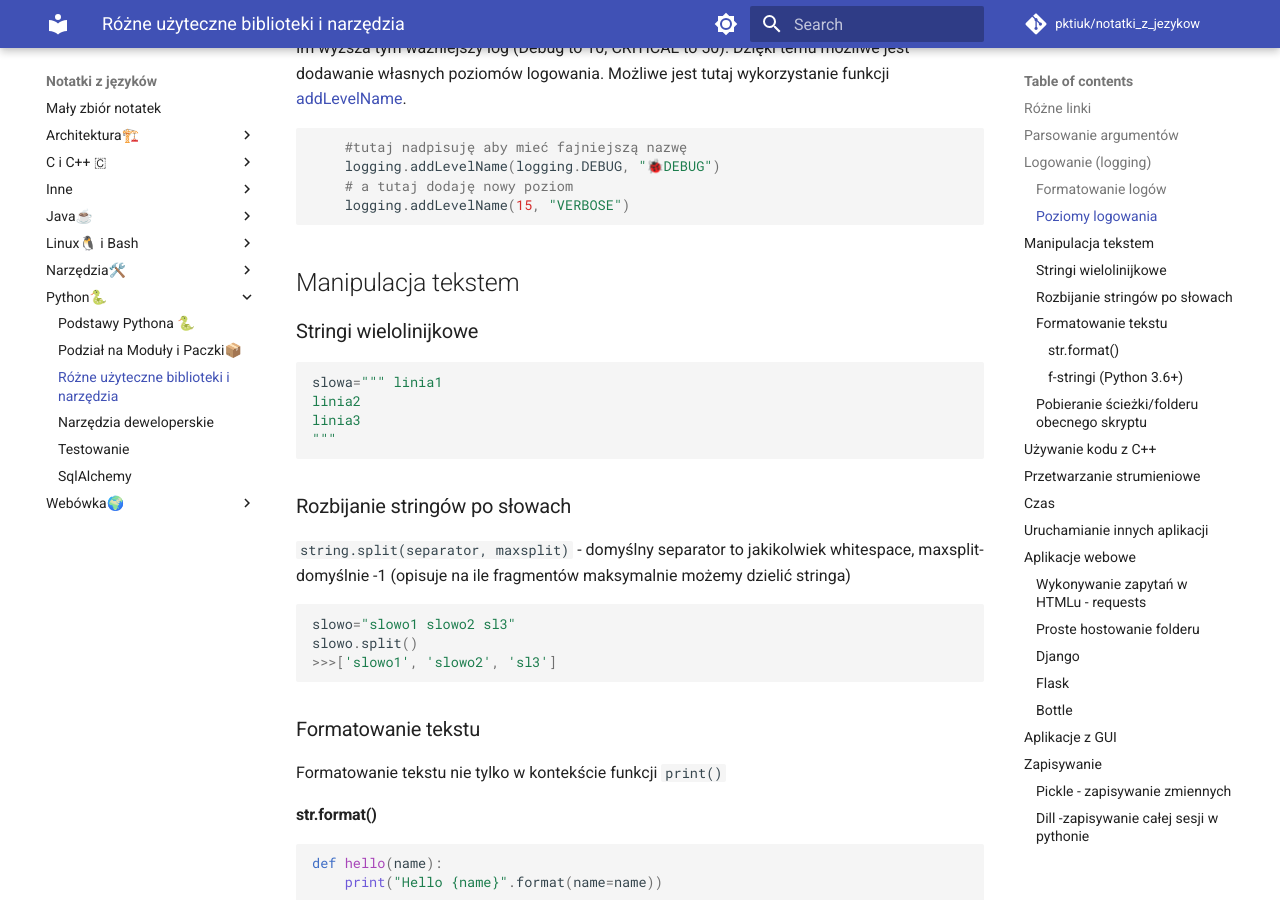
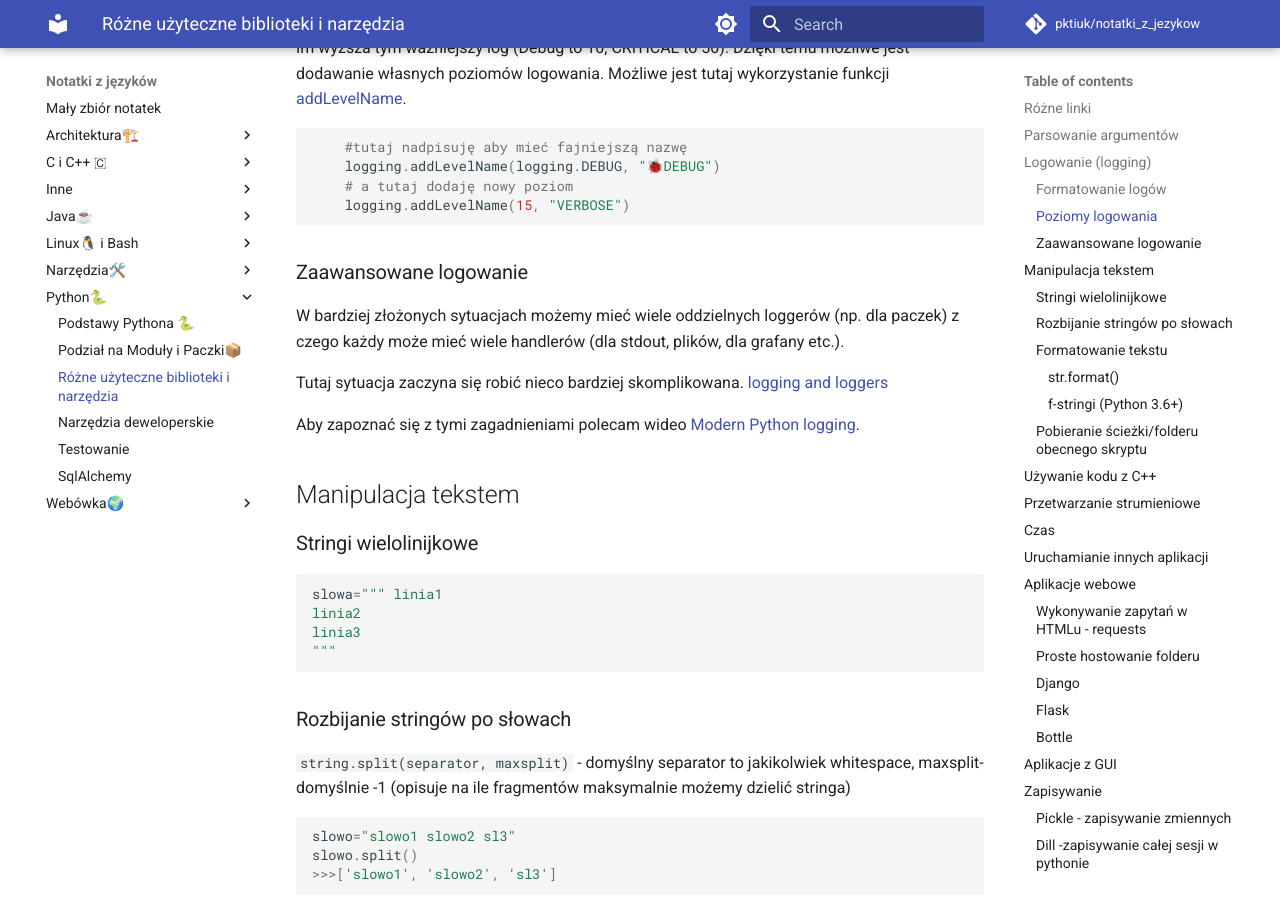
Before and after one commit to pktiuk/notatki_z_jezykow, an MkDocs documentation site: the page built from docs/Python🐍/4_biblioteki_i_narzędzia.md, in a window 1280 px wide and 900 px high, scrolled down 2477 px. Built offline with MkDocs 1.6.1 and Material for MkDocs 9.7.7, drawn with Linux system fonts in a browser that asks for light colours; comment, search, counter and statistics services are not loaded.

Commit message:
Zaawansowane logi

````diff
--- a/docs/Python🐍/4_biblioteki_i_narzędzia.md
+++ b/docs/Python🐍/4_biblioteki_i_narzędzia.md
@@ -113,6 +113,13 @@ Im wyższa tym ważniejszy log (Debug to 10, CRITICAL to 50). Dzięki temu możl
     logging.addLevelName(15, "VERBOSE")
 ```
 
+### Zaawansowane logowanie
+
+W bardziej złożonych sytuacjach możemy mieć wiele oddzielnych loggerów (np. dla paczek) z czego każdy może mieć wiele handlerów (dla stdout, plików, dla grafany etc.).
+
+Tutaj sytuacja zaczyna się robić nieco bardziej skomplikowana. [logging and loggers](https://docs.python.org/3/library/logging.html#logger-objects)
+
+Aby zapoznać się z tymi zagadnieniami polecam wideo [Modern Python logging](https://www.youtube.com/watch?v=9L77QExPmI0).
 
 ## Manipulacja tekstem
 
````
